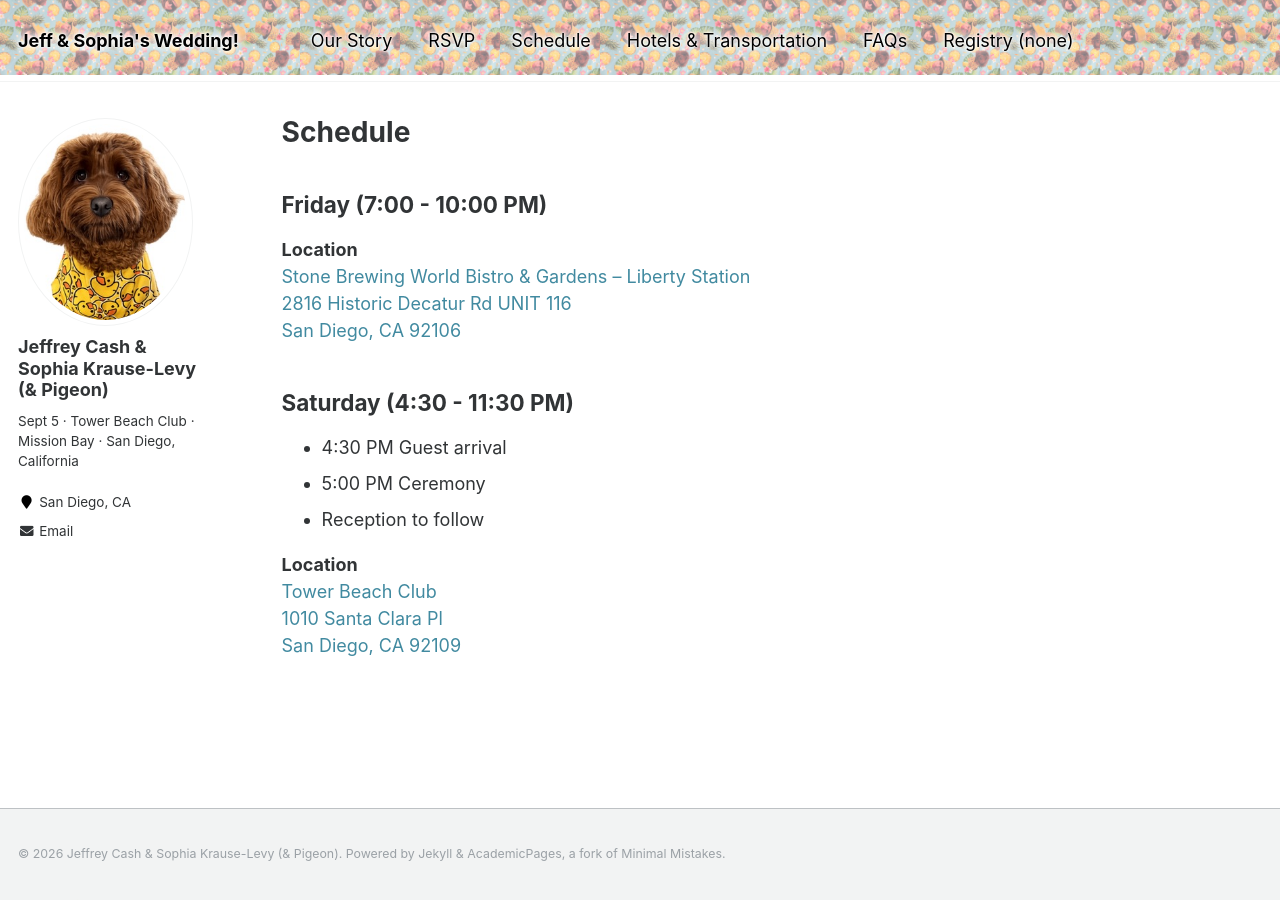
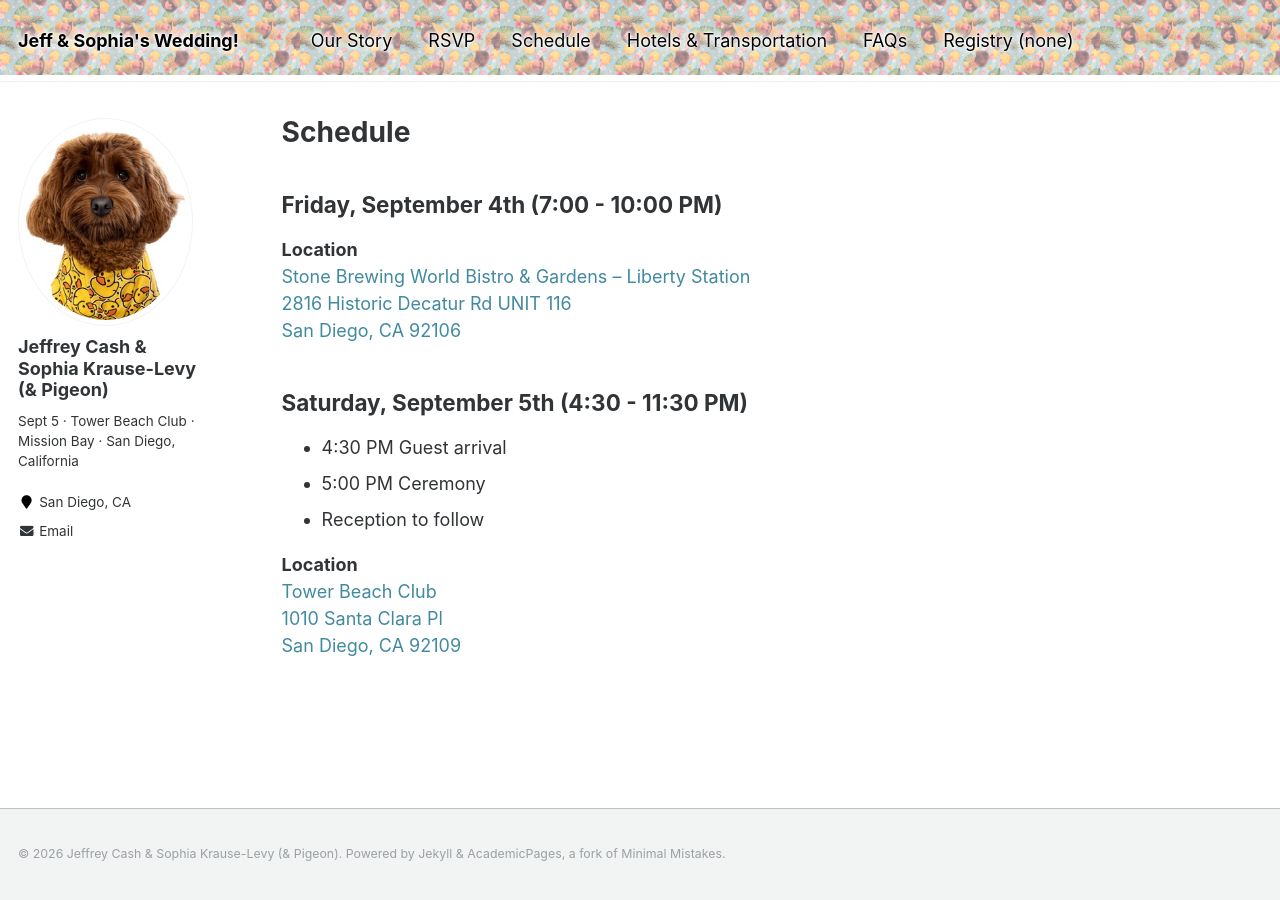
Before and after one commit to duckduckpigeon/duckduckpigeon.github.io, a Jekyll site: the page built from _pages/schedule.md, in a window 1280 px wide. Built offline with Jekyll 4.4.1, drawn with Linux system fonts in a browser that asks for light colours.

Commit message:
small changes.

```diff
--- a/_pages/schedule.md
+++ b/_pages/schedule.md
@@ -5,7 +5,7 @@ permalink: /schedule/
 author_profile: true
 ---
 
-## Friday (7:00 - 10:00 PM)
+## Friday, September 4th (7:00 - 10:00 PM)
 
 __Location__<br>
 <a id='stone-address' href='https://www.stonebrewing.com/visit/bistros/liberty-station'>
@@ -14,7 +14,7 @@ Stone Brewing World Bistro & Gardens – Liberty Station<br>
 San Diego, CA 92106
 </a>
 
-## Saturday (4:30 - 11:30 PM)
+## Saturday, September 5th (4:30 - 11:30 PM)
 - 4:30 PM Guest arrival
 - 5:00 PM Ceremony
 - Reception to follow
```
